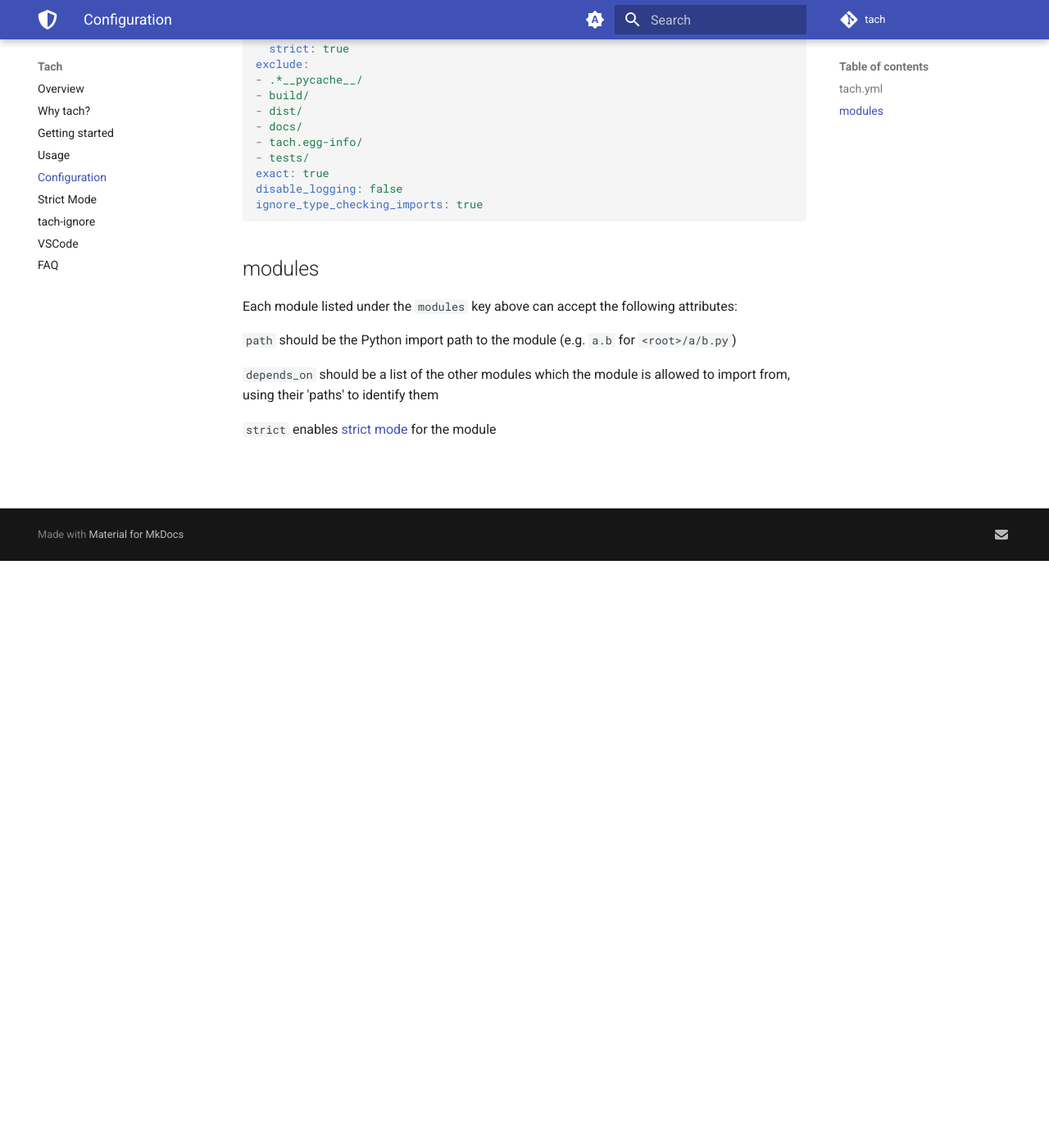
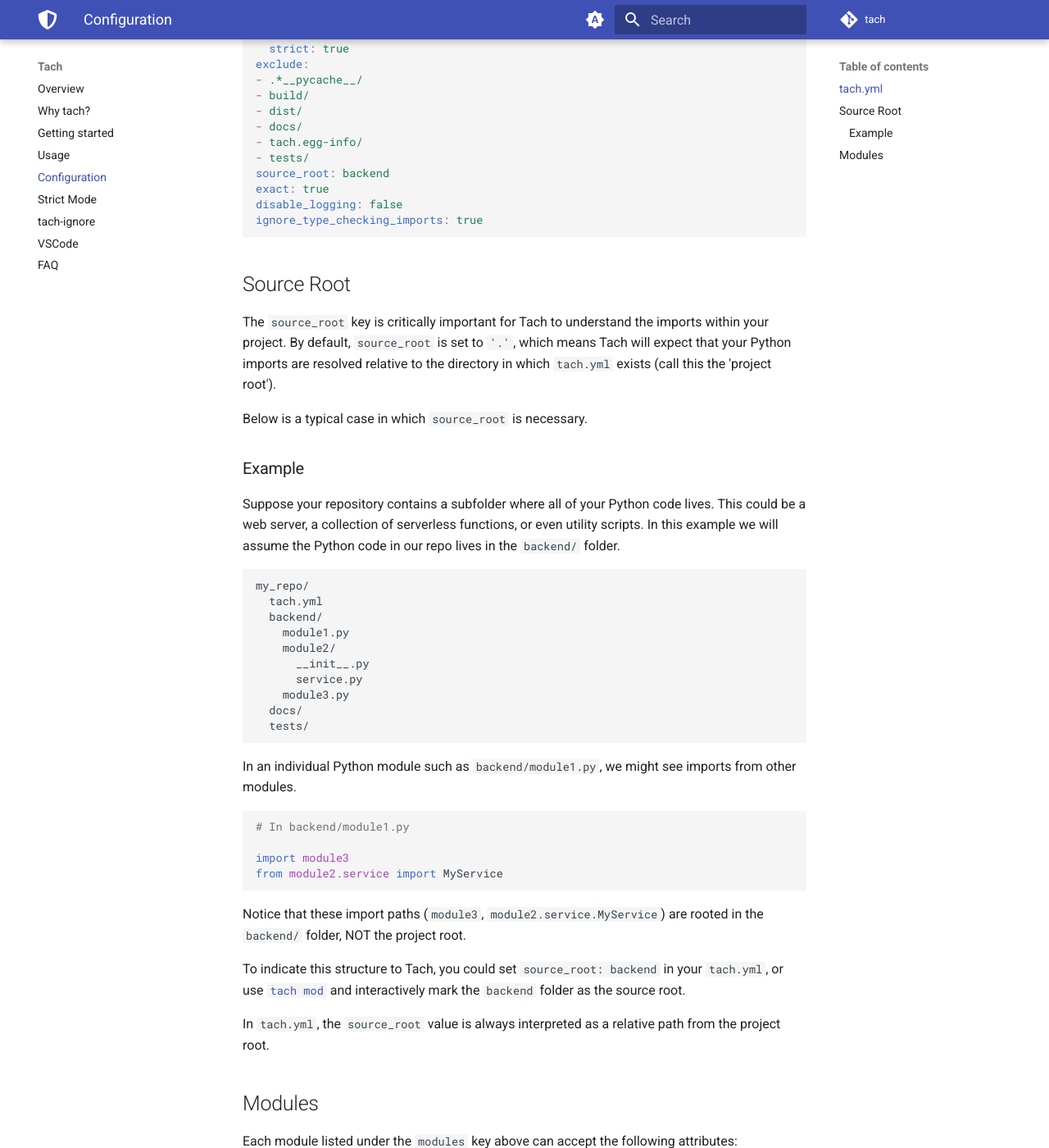
Before and after one commit to gauge-sh/tach, an MkDocs documentation site: the page built from docs/configuration.md, in a window 1280 px wide and 1400 px high, scrolled down 716 px. Shown: the whole window at 82% size. Built offline with MkDocs 1.6.1 and Material for MkDocs 9.7.7, drawn with Linux system fonts in a browser that asks for light colours; comment, search, counter and statistics services are not loaded.

Commit message:
Update docs

````diff
--- a/docs/configuration.md
+++ b/docs/configuration.md
@@ -32,12 +32,50 @@ exclude:
 - docs/
 - tach.egg-info/
 - tests/
+source_root: backend
 exact: true
 disable_logging: false
 ignore_type_checking_imports: true
 ```
 
-## modules
+## Source Root
+The `source_root` key is critically important for Tach to understand the imports within your project.
+By default, `source_root` is set to `'.'`, which means Tach will expect that your Python imports are resolved relative to the directory in which `tach.yml` exists (call this the 'project root').
+
+Below is a typical case in which `source_root` is necessary.
+
+### Example
+
+Suppose your repository contains a subfolder where all of your Python code lives. This could be a web server, a collection of serverless functions, or even utility scripts.
+In this example we will assume the Python code in our repo lives in the `backend/` folder.
+```
+my_repo/
+  tach.yml
+  backend/
+    module1.py
+    module2/
+      __init__.py
+      service.py
+    module3.py
+  docs/
+  tests/
+```
+
+In an individual Python module such as `backend/module1.py`, we might see imports from other modules.
+```python
+# In backend/module1.py
+
+import module3
+from module2.service import MyService
+```
+
+Notice that these import paths (`module3`, `module2.service.MyService`) are rooted in the `backend/` folder, NOT the project root.
+
+To indicate this structure to Tach, you could set `source_root: backend` in your `tach.yml`, or use [`tach mod`](usage.md#tach-mod) and interactively mark the `backend` folder as the source root.
+
+In `tach.yml`, the `source_root` value is always interpreted as a relative path from the project root.
+
+## Modules
 Each module listed under the `modules` key above can accept the following attributes:
 
 `path` should be the Python import path to the module (e.g. `a.b` for `<root>/a/b.py`)
````
Also changed, not shown: README.md (+7 -3 lines), docs/getting-started.md (+2 -0 lines), docs/index.md (+1 -1 lines), docs/usage.md (+30 -27 lines).
